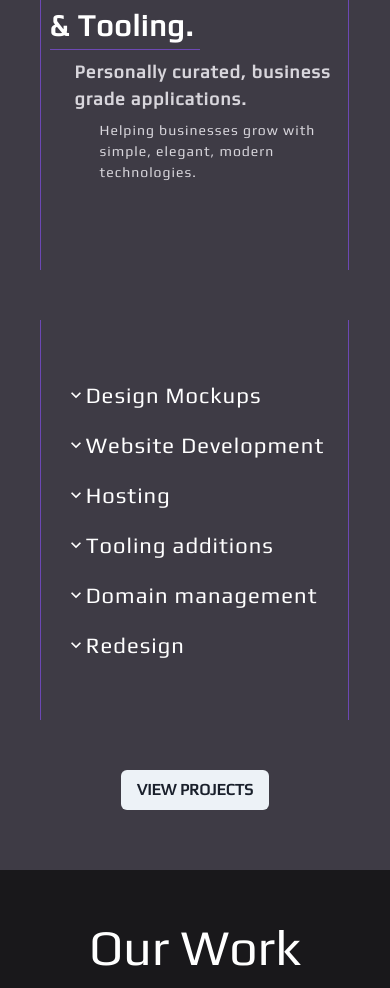
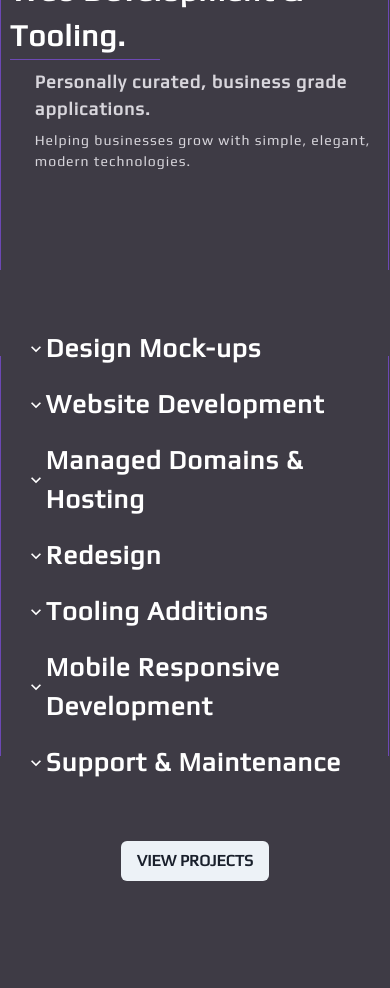
Before and after one commit to danctila/total-tech-tools, a React (Vite) app: page / in a window 390 px wide. Shown: the part 860-1848 px from the top of the page. Built offline with nearby package versions, Linux system fonts and the light colour scheme.

Commit message:
Added product accordian text and adjusted responsive styles

```diff
--- a/src/Components/Products.tsx
+++ b/src/Components/Products.tsx
@@ -21,7 +21,7 @@ const Products = ({ reference }: Props) => {
     <>
       <Box
         w="100%"
-        h={{ base: "1200px", lg: "850px" }}
+        h={{ base: "1600px", sm: "1400px", md: "1300px", lg: "950px" }}
         bg="#3E3B45"
         letterSpacing="1px"
         ref={reference}
@@ -30,7 +30,7 @@ const Products = ({ reference }: Props) => {
         {/* Desktop style */}
         <VStack
           spacing="50px"
-          pt={{ base: "100px", lg: "200px" }}
+          pt={{ base: "100px", lg: "150px" }}
           display={{ base: "none", md: "none", lg: "flex" }}
         >
           <HStack>
@@ -55,7 +55,7 @@ const Products = ({ reference }: Props) => {
                   Personally curated, business grade applications.
                 </Text>
               </Box>
-              <Box w="430px" ml="50px">
+              <Box w="430px" ml="25px">
                 <Text fontSize="22px" color="#D8D6DC">
                   Helping businesses grow with simple, elegant, modern
                   technologies.
@@ -76,15 +76,19 @@ const Products = ({ reference }: Props) => {
                     as="span"
                     flex="1"
                     textAlign="left"
-                    fontSize="22px"
+                    fontSize="26px"
                     letterSpacing="1px"
+                    fontWeight="bold"
                   >
-                    Design Mockups
+                    Design Mock-ups
                   </Box>
                 </AccordionButton>
 
                 <AccordionPanel pb={4} fontSize="18px">
-                  Lorem ipsum
+                  Instead of just telling you what your website has to look
+                  like, we make it your choice. Every detail of how your new
+                  website will look and feel can be clearly ironed out with
+                  beautiful, elegant designs of your choice.
                 </AccordionPanel>
               </AccordionItem>
 
@@ -95,7 +99,8 @@ const Products = ({ reference }: Props) => {
                     as="span"
                     flex="1"
                     textAlign="left"
-                    fontSize="22px"
+                    fontSize="26px"
+                    fontWeight="bold"
                     letterSpacing="1px"
                   >
                     Website Development
@@ -103,7 +108,9 @@ const Products = ({ reference }: Props) => {
                 </AccordionButton>
 
                 <AccordionPanel pb={4} fontSize="18px">
-                  Lorem ipsum
+                  Need the full package? Mock-ups, development, hosting and
+                  management can all be done to give you all the power necessary
+                  to take a stand in the digital world.
                 </AccordionPanel>
               </AccordionItem>
 
@@ -114,15 +121,20 @@ const Products = ({ reference }: Props) => {
                     as="span"
                     flex="1"
                     textAlign="left"
-                    fontSize="22px"
+                    fontSize="26px"
+                    fontWeight="bold"
                     letterSpacing="1px"
                   >
-                    Hosting
+                    Managed Domains & Hosting
                   </Box>
                 </AccordionButton>
 
                 <AccordionPanel pb={4} fontSize="18px">
-                  Lorem ipsum
+                  The best website is one that works consistently. Our managed
+                  hosting does exactly that, keeping your website fast,
+                  reliable, and secure. With top-notch maintenance and support
+                  we also allow domain names to be your choice. Want
+                  mybusiness.com? Done.
                 </AccordionPanel>
               </AccordionItem>
 
@@ -133,15 +145,19 @@ const Products = ({ reference }: Props) => {
                     as="span"
                     flex="1"
                     textAlign="left"
-                    fontSize="22px"
+                    fontSize="26px"
+                    fontWeight="bold"
                     letterSpacing="1px"
                   >
-                    Tooling additions
+                    Redesign
                   </Box>
                 </AccordionButton>
 
                 <AccordionPanel pb={4} fontSize="18px">
-                  Lorem ipsum
+                  Is your website simple to navigate, attractive, and effective
+                  at converting leads? This is why we use the latest technology
+                  to create websites that pulls visitors in and engage them with
+                  your business.
                 </AccordionPanel>
               </AccordionItem>
 
@@ -152,15 +168,18 @@ const Products = ({ reference }: Props) => {
                     as="span"
                     flex="1"
                     textAlign="left"
-                    fontSize="22px"
+                    fontSize="26px"
+                    fontWeight="bold"
                     letterSpacing="1px"
                   >
-                    Domain management
+                    Tooling Additions
                   </Box>
                 </AccordionButton>
 
                 <AccordionPanel pb={4} fontSize="18px">
-                  Lorem ipsum
+                  Have a full website but feel something is missing? We have a
+                  toolbox full of modern practices to help you bring on the
+                  upgrades and keep your website optimal.
                 </AccordionPanel>
               </AccordionItem>
 
@@ -171,15 +190,43 @@ const Products = ({ reference }: Props) => {
                     as="span"
                     flex="1"
                     textAlign="left"
-                    fontSize="22px"
+                    fontSize="26px"
+                    fontWeight="bold"
                     letterSpacing="1px"
                   >
-                    Redesign
+                    Mobile Responsive Development
                   </Box>
                 </AccordionButton>
 
                 <AccordionPanel pb={4} fontSize="18px">
-                  Lorem ipsum
+                  Even if you are a B2B business or feel that you don’t need a
+                  presence in the mobile world, your audience is almost
+                  guaranteed to view your website on a mobile device. Our
+                  responsive web development gives you that edge over slower
+                  competitors.
+                </AccordionPanel>
+              </AccordionItem>
+
+              <AccordionItem borderColor="#3E3B45">
+                <AccordionButton>
+                  <AccordionIcon />
+                  <Box
+                    as="span"
+                    flex="1"
+                    textAlign="left"
+                    fontSize="26px"
+                    fontWeight="bold"
+                    letterSpacing="1px"
+                  >
+                    Support & Maintenance
+                  </Box>
+                </AccordionButton>
+
+                <AccordionPanel pb={4} fontSize="18px">
+                  When you contact us, we respond! We make it our priority to
+                  work with and understand your needs. Our business is unique in
+                  its personal communications, getting what you need finished
+                  the right way.
                 </AccordionPanel>
               </AccordionItem>
             </Accordion>
@@ -197,7 +244,7 @@ const Products = ({ reference }: Props) => {
         {/* Medium to large */}
         <VStack
           spacing="50px"
-          pt="200px"
+          pt="150px"
           display={{ base: "none", md: "flex", lg: "none" }}
         >
           <HStack>
@@ -222,7 +269,7 @@ const Products = ({ reference }: Props) => {
                   Personally curated, business grade applications.
                 </Text>
               </Box>
-              <Box w="430px" ml="50px">
+              <Box w="430px" ml="25px">
                 <Text fontSize="22px" color="#D8D6DC">
                   Helping businesses grow with simple, elegant, modern
                   technologies.
@@ -251,15 +298,19 @@ const Products = ({ reference }: Props) => {
                     as="span"
                     flex="1"
                     textAlign="left"
-                    fontSize="22px"
+                    fontSize="26px"
                     letterSpacing="1px"
+                    fontWeight="bold"
                   >
-                    Design Mockups
+                    Design Mock-ups
                   </Box>
                 </AccordionButton>
 
                 <AccordionPanel pb={4} fontSize="18px">
-                  Lorem ipsum
+                  Instead of just telling you what your website has to look
+                  like, we make it your choice. Every detail of how your new
+                  website will look and feel can be clearly ironed out with
+                  beautiful, elegant designs of your choice.
                 </AccordionPanel>
               </AccordionItem>
 
@@ -270,7 +321,8 @@ const Products = ({ reference }: Props) => {
                     as="span"
                     flex="1"
                     textAlign="left"
-                    fontSize="22px"
+                    fontSize="26px"
+                    fontWeight="bold"
                     letterSpacing="1px"
                   >
                     Website Development
@@ -278,7 +330,9 @@ const Products = ({ reference }: Props) => {
                 </AccordionButton>
 
                 <AccordionPanel pb={4} fontSize="18px">
-                  Lorem ipsum
+                  Need the full package? Mock-ups, development, hosting and
+                  management can all be done to give you all the power necessary
+                  to take a stand in the digital world.
                 </AccordionPanel>
               </AccordionItem>
 
@@ -289,15 +343,20 @@ const Products = ({ reference }: Props) => {
                     as="span"
                     flex="1"
                     textAlign="left"
-                    fontSize="22px"
+                    fontSize="26px"
+                    fontWeight="bold"
                     letterSpacing="1px"
                   >
-                    Hosting
+                    Managed Domains & Hosting
                   </Box>
                 </AccordionButton>
 
                 <AccordionPanel pb={4} fontSize="18px">
-                  Lorem ipsum
+                  The best website is one that works consistently. Our managed
+                  hosting does exactly that, keeping your website fast,
+                  reliable, and secure. With top-notch maintenance and support
+                  we also allow domain names to be your choice. Want
+                  mybusiness.com? Done.
                 </AccordionPanel>
               </AccordionItem>
 
@@ -308,15 +367,19 @@ const Products = ({ reference }: Props) => {
                     as="span"
                     flex="1"
                     textAlign="left"
-                    fontSize="22px"
+                    fontSize="26px"
+                    fontWeight="bold"
                     letterSpacing="1px"
                   >
-                    Tooling additions
+                    Redesign
                   </Box>
                 </AccordionButton>
 
                 <AccordionPanel pb={4} fontSize="18px">
-                  Lorem ipsum
+                  Is your website simple to navigate, attractive, and effective
+                  at converting leads? This is why we use the latest technology
+                  to create websites that pulls visitors in and engage them with
+                  your business.
                 </AccordionPanel>
               </AccordionItem>
 
@@ -327,15 +390,18 @@ const Products = ({ reference }: Props) => {
                     as="span"
                     flex="1"
                     textAlign="left"
-                    fontSize="22px"
+                    fontSize="26px"
+                    fontWeight="bold"
                     letterSpacing="1px"
                   >
-                    Domain management
+                    Tooling Additions
                   </Box>
                 </AccordionButton>
 
                 <AccordionPanel pb={4} fontSize="18px">
-                  Lorem ipsum
+                  Have a full website but feel something is missing? We have a
+                  toolbox full of modern practices to help you bring on the
+                  upgrades and keep your website optimal.
                 </AccordionPanel>
               </AccordionItem>
 
@@ -346,15 +412,43 @@ const Products = ({ reference }: Props) => {
                     as="span"
                     flex="1"
                     textAlign="left"
-                    fontSize="22px"
+                    fontSize="26px"
+                    fontWeight="bold"
                     letterSpacing="1px"
                   >
-                    Redesign
+                    Mobile Responsive Development
                   </Box>
                 </AccordionButton>
 
                 <AccordionPanel pb={4} fontSize="18px">
-                  Lorem ipsum
+                  Even if you are a B2B business or feel that you don’t need a
+                  presence in the mobile world, your audience is almost
+                  guaranteed to view your website on a mobile device. Our
+                  responsive web development gives you that edge over slower
+                  competitors.
+                </AccordionPanel>
+              </AccordionItem>
+
+              <AccordionItem borderColor="#3E3B45">
+                <AccordionButton>
+                  <AccordionIcon />
+                  <Box
+                    as="span"
+                    flex="1"
+                    textAlign="left"
+                    fontSize="26px"
+                    fontWeight="bold"
+                    letterSpacing="1px"
+                  >
+                    Support & Maintenance
+                  </Box>
+                </AccordionButton>
+
+                <AccordionPanel pb={4} fontSize="18px">
+                  When you contact us, we respond! We make it our priority to
+                  work with and understand your needs. Our business is unique in
+                  its personal communications, getting what you need finished
+                  the right way.
                 </AccordionPanel>
               </AccordionItem>
             </Accordion>
@@ -376,7 +470,7 @@ const Products = ({ reference }: Props) => {
           pt="200px"
           display={{ base: "flex", md: "none", lg: "none" }}
         >
-          <HStack w="310px">
+          <HStack>
             <Divider
               orientation="vertical"
               borderColor="#8C52FF"
@@ -398,7 +492,7 @@ const Products = ({ reference }: Props) => {
                   Personally curated, business grade applications.
                 </Text>
               </Box>
-              <Box ml="50px">
+              <Box ml="25px">
                 <Text fontSize="14px" color="#D8D6DC">
                   Helping businesses grow with simple, elegant, modern
                   technologies.
@@ -427,15 +521,19 @@ const Products = ({ reference }: Props) => {
                     as="span"
                     flex="1"
                     textAlign="left"
-                    fontSize="22px"
+                    fontSize="26px"
                     letterSpacing="1px"
+                    fontWeight="bold"
                   >
-                    Design Mockups
+                    Design Mock-ups
                   </Box>
                 </AccordionButton>
 
                 <AccordionPanel pb={4} fontSize="18px">
-                  Lorem ipsum
+                  Instead of just telling you what your website has to look
+                  like, we make it your choice. Every detail of how your new
+                  website will look and feel can be clearly ironed out with
+                  beautiful, elegant designs of your choice.
                 </AccordionPanel>
               </AccordionItem>
 
@@ -446,7 +544,8 @@ const Products = ({ reference }: Props) => {
                     as="span"
                     flex="1"
                     textAlign="left"
-                    fontSize="22px"
+                    fontSize="26px"
+                    fontWeight="bold"
                     letterSpacing="1px"
                   >
                     Website Development
@@ -454,7 +553,9 @@ const Products = ({ reference }: Props) => {
                 </AccordionButton>
 
                 <AccordionPanel pb={4} fontSize="18px">
-                  Lorem ipsum
+                  Need the full package? Mock-ups, development, hosting and
+                  management can all be done to give you all the power necessary
+                  to take a stand in the digital world.
                 </AccordionPanel>
               </AccordionItem>
 
@@ -465,15 +566,20 @@ const Products = ({ reference }: Props) => {
                     as="span"
                     flex="1"
                     textAlign="left"
-                    fontSize="22px"
+                    fontSize="26px"
+                    fontWeight="bold"
                     letterSpacing="1px"
                   >
-                    Hosting
+                    Managed Domains & Hosting
                   </Box>
                 </AccordionButton>
 
                 <AccordionPanel pb={4} fontSize="18px">
-                  Lorem ipsum
+                  The best website is one that works consistently. Our managed
+                  hosting does exactly that, keeping your website fast,
+                  reliable, and secure. With top-notch maintenance and support
+                  we also allow domain names to be your choice. Want
+                  mybusiness.com? Done.
                 </AccordionPanel>
               </AccordionItem>
 
@@ -484,15 +590,19 @@ const Products = ({ reference }: Props) => {
                     as="span"
                     flex="1"
                     textAlign="left"
-                    fontSize="22px"
+                    fontSize="26px"
+                    fontWeight="bold"
                     letterSpacing="1px"
                   >
-                    Tooling additions
+                    Redesign
                   </Box>
                 </AccordionButton>
 
                 <AccordionPanel pb={4} fontSize="18px">
-                  Lorem ipsum
+                  Is your website simple to navigate, attractive, and effective
+                  at converting leads? This is why we use the latest technology
+                  to create websites that pulls visitors in and engage them with
+                  your business.
                 </AccordionPanel>
               </AccordionItem>
 
@@ -503,15 +613,18 @@ const Products = ({ reference }: Props) => {
                     as="span"
                     flex="1"
                     textAlign="left"
-                    fontSize="22px"
+                    fontSize="26px"
+                    fontWeight="bold"
                     letterSpacing="1px"
                   >
-                    Domain management
+                    Tooling Additions
                   </Box>
                 </AccordionButton>
 
                 <AccordionPanel pb={4} fontSize="18px">
-                  Lorem ipsum
+                  Have a full website but feel something is missing? We have a
+                  toolbox full of modern practices to help you bring on the
+                  upgrades and keep your website optimal.
                 </AccordionPanel>
               </AccordionItem>
 
@@ -522,15 +635,43 @@ const Products = ({ reference }: Props) => {
                     as="span"
                     flex="1"
                     textAlign="left"
-                    fontSize="22px"
+                    fontSize="26px"
+                    fontWeight="bold"
                     letterSpacing="1px"
                   >
-                    Redesign
+                    Mobile Responsive Development
                   </Box>
                 </AccordionButton>
 
                 <AccordionPanel pb={4} fontSize="18px">
-                  Lorem ipsum
+                  Even if you are a B2B business or feel that you don’t need a
+                  presence in the mobile world, your audience is almost
+                  guaranteed to view your website on a mobile device. Our
+                  responsive web development gives you that edge over slower
+                  competitors.
+                </AccordionPanel>
+              </AccordionItem>
+
+              <AccordionItem borderColor="#3E3B45">
+                <AccordionButton>
+                  <AccordionIcon />
+                  <Box
+                    as="span"
+                    flex="1"
+                    textAlign="left"
+                    fontSize="26px"
+                    fontWeight="bold"
+                    letterSpacing="1px"
+                  >
+                    Support & Maintenance
+                  </Box>
+                </AccordionButton>
+
+                <AccordionPanel pb={4} fontSize="18px">
+                  When you contact us, we respond! We make it our priority to
+                  work with and understand your needs. Our business is unique in
+                  its personal communications, getting what you need finished
+                  the right way.
                 </AccordionPanel>
               </AccordionItem>
             </Accordion>
```
